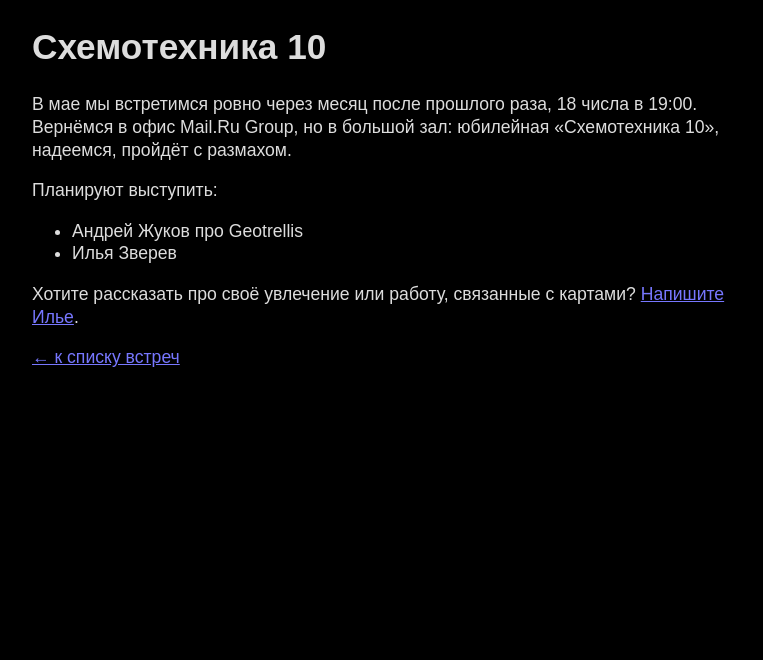
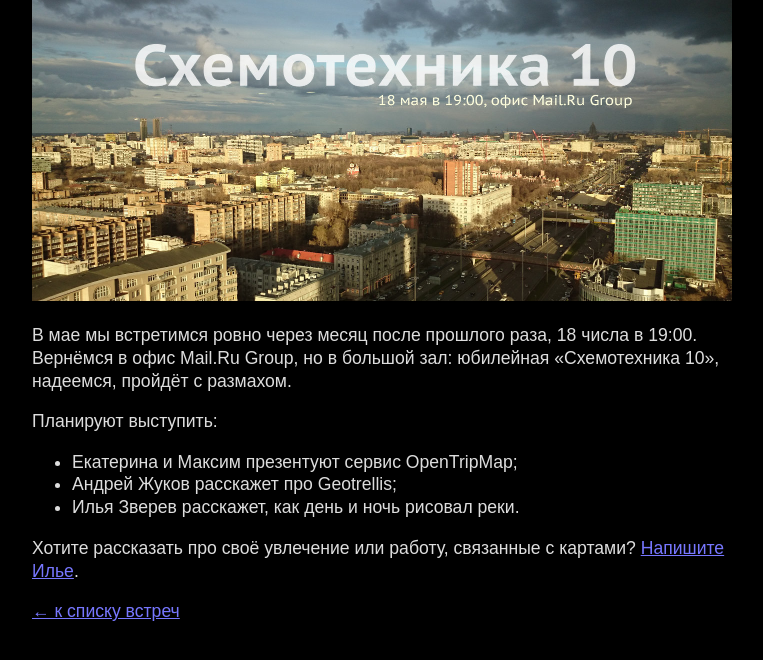
Before and after one commit to Zverik/schemotechnika, a Jekyll site: the page built from _posts/2017-04-17-schemo10.md, in a window 1280 px wide. Shown: the top 660 px of the page, without its empty margins (258-1021 px from the left). Built offline with Jekyll 4.4.1, drawn with Linux system fonts in a browser that asks for light colours.

Commit message:
Schemo 10

```diff
--- a/_posts/2017-04-17-schemo10.md
+++ b/_posts/2017-04-17-schemo10.md
@@ -2,14 +2,15 @@
 layout: post
 title: Схемотехника 10
 evdate: 18 мая 2017
-future: true
+image: schemo10-1400px.jpg
 ---
 В мае мы встретимся ровно через месяц после прошлого раза, 18 числа в 19:00. Вернёмся в офис Mail.Ru Group,
 но в большой зал: юбилейная «Схемотехника 10», надеемся, пройдёт с размахом.
 
 Планируют выступить:
 
-* Андрей Жуков про Geotrellis
-* Илья Зверев
+* Екатерина и Максим презентуют сервис OpenTripMap;
+* Андрей Жуков расскажет про Geotrellis;
+* Илья Зверев расскажет, как день и ночь рисовал реки.
 
 Хотите рассказать про своё увлечение или работу, связанные с картами? [Напишите Илье](mailto:ilya@zverev.info).
```
Also changed, not shown: logos/schemo10-1400px.jpg (added).
